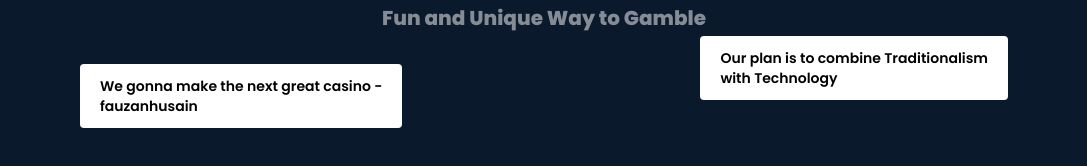
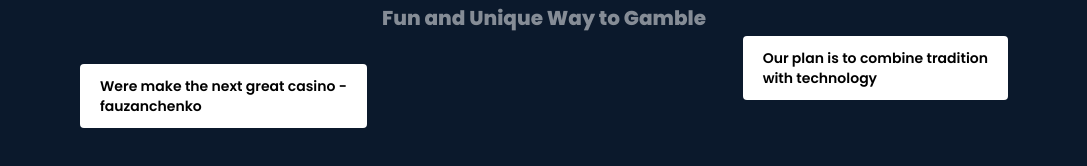
Before and after one commit to achmadfauzanhusain/ohanmarket-frontend, a Next.js app: page / in a window 1280 px wide. Shown: the part 272-438 px from the top of the page, without its empty margins (96-1183 px from the left). Built offline with nearby package versions, Linux system fonts and the light colour scheme; what wagmi would draw is missing.

Commit message:
change section text

```diff
--- a/pages/index.js
+++ b/pages/index.js
@@ -20,12 +20,12 @@ export default function Home() {
           <div className="flex justify-between gap-2 px-4 sm:px-8 md:px-12 text-[10px] md:text-sm font-semibold">
             {/* text 1 */}
             <div className="flex items-center bg-white px-2 md:px-5 py-2 md:py-3 text-black rounded-sm translate-y-7">
-              <p>We gonna make the next great casino - <br /> fauzanhusain</p>
+              <p>Were make the next great casino - <br /> fauzanchenko</p>
             </div>
 
             {/* text 2 */}
             <div className="flex items-center bg-white px-2 md:px-5 py-2 md:py-3 text-black rounded-sm">
-              <p>Our plan is to combine Traditionalism <br /> with Technology</p>
+              <p>Our plan is to combine tradition <br /> with technology</p>
             </div>
           </div>
         </div>
```
